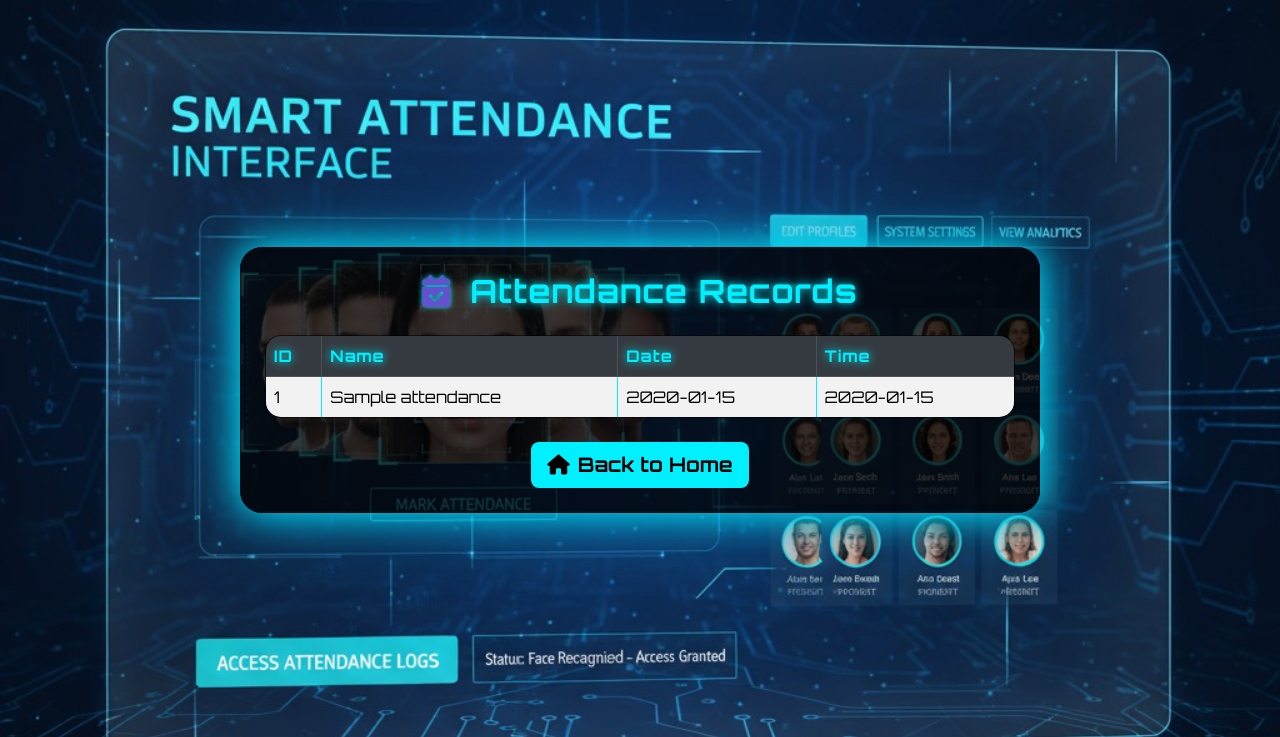
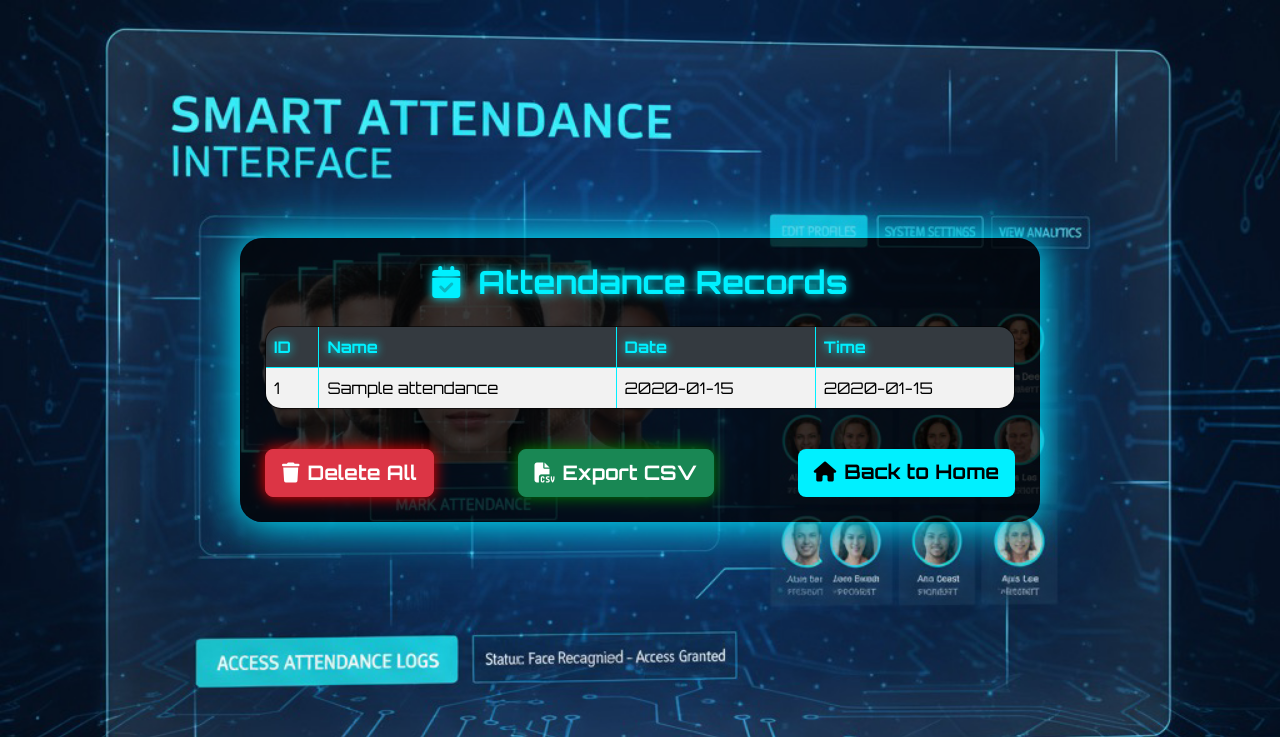
Before and after one commit to raj07245/Smart-Face-Attendance-System, a Spring Boot app: page /attendance in a window 1280 px wide. Shown: the top 737 px of the page. Run offline with Spring Boot 4, Linux system fonts and the light colour scheme; the visitor is signed in with stand-in values (Sample User, id 1); tables that the repository leaves empty hold one stand-in row (values such as "Sample post"); some of the project's set-up classes (security, data sources, template engines, error pages and the like) are left out, and stand-ins take their place.

Commit message:
modified code for extra version 2.0

```diff
--- a/src/main/java/com/attendance/faceattendance/Attendance.java
+++ b/src/main/java/com/attendance/faceattendance/Attendance.java
@@ -13,6 +13,7 @@ public class Attendance {
     private String date;
     private String status; // Present / Absent
     private String time;
+
 
     // ✅ Getter & Setter for id
     public Long getId() {
--- a/src/main/java/com/attendance/faceattendance/AttendanceController.java
+++ b/src/main/java/com/attendance/faceattendance/AttendanceController.java
@@ -8,6 +8,7 @@ import java.util.List;
 
 import org.springframework.stereotype.Controller;
 import org.springframework.web.bind.annotation.GetMapping;
+import org.springframework.web.bind.annotation.PostMapping;
 
 @Controller
 public class AttendanceController {
@@ -75,5 +76,12 @@ public class AttendanceController {
         return "attendance"; // attendance.html
     }
 
+    @PostMapping("/attendance/clear")
+    public String clearAttendance() {
+        attendanceRepository.deleteAll();
+        return "redirect:/attendance";
+    }
+
+
 
 }
--- a/src/main/resources/templates/attendance.html
+++ b/src/main/resources/templates/attendance.html
@@ -4,12 +4,10 @@
     <meta charset="UTF-8">
     <title>Attendance Records</title>
     <link rel="stylesheet" href="https://cdn.jsdelivr.net/npm/bootstrap@5.3.2/dist/css/bootstrap.min.css">
-    <!-- Font Awesome for icons -->
     <link rel="stylesheet" href="https://cdnjs.cloudflare.com/ajax/libs/font-awesome/6.4.2/css/all.min.css">
-    <!-- Google Fonts (Poppins & Orbitron) -->
     <link href="https://fonts.googleapis.com/css2?family=Poppins:wght@600&family=Orbitron:wght@400;700&display=swap" rel="stylesheet">
+
     <style>
-        /* Purana background */
         body {
             background: url('/face2_bg.png') no-repeat center center fixed,
                 radial-gradient(circle at 20% 20%, #0f2027, #203a43, #2c5364);
@@ -18,8 +16,6 @@
             color: #fff;
             font-family: 'Orbitron', 'Poppins', sans-serif;
         }
-
-        /* Neon glow card */
         .glow-box, .card {
             background: rgba(0, 0, 0, 0.75);
             border-radius: 22px;
@@ -35,45 +31,29 @@
             from { box-shadow: 0 0 15px #00f0ff; }
             to { box-shadow: 0 0 40px #00f0ff, 0 0 80px #0077b6; }
         }
-
-        /* Purana table + Neon adjustments */
         .table {
             border-radius: 16px;
             overflow: hidden;
-            margin-bottom: 0;
             background: rgba(0,0,0,0.6);
             border: 1px solid #00f0ff;
             color: #fff;
         }
-        .table-hover tbody tr:hover,
-        .table tbody tr:hover {
+        .table-hover tbody tr:hover {
             background-color: rgba(0, 240, 255, 0.1) !important;
             box-shadow: inset 0 0 10px #00f0ff;
             transform: scale(1.01);
-            transition: background 0.3s ease, transform 0.2s ease;
-        }
-        th, td {
-            vertical-align: middle !important;
+            transition: 0.2s;
         }
         th {
             background: #343a40 !important;
             color: #00f0ff !important;
             text-shadow: 0 0 10px #00f0ff;
         }
-
-        /* Title and headers neon */
-        .table-title, h1, h2, h3, .table thead, .card-title {
+        .table-title {
             color: #00f0ff;
             text-shadow: 0 0 10px #00f0ff;
             font-weight: 700;
-            letter-spacing: 1px;
         }
-        .icon-header {
-            color: #6351ce;
-            text-shadow: 0 0 5px #00f0ff;
-        }
-
-        /* Neon Buttons */
         .btn-custom {
             background: #00f0ff;
             color: #000;
@@ -81,41 +61,20 @@
             border: none;
             transition: 0.3s;
         }
-        .btn-custom:hover {
-            background: #00c4d6;
-            color: #fff;
-            box-shadow: 0 0 20px #00f0ff;
-        }
-
-        /* Purani button hover + neon blend */
-        .btn-lg {
-            transition: all 0.3s ease;
-            font-weight: bold;
-        }
-        .btn-lg:hover, .btn-outline-primary:hover {
-            transform: scale(1.05);
-            box-shadow: 0 0 15px #00ffcc, 0 0 20px #00f0ff;
-            border-color: #00f0ff;
-            color: #00f0ff !important;
-        }
-
-        /* Responsive fixes */
-        @media (max-width: 576px) {
-            .card, .glow-box {
-                padding: 12px;
-            }
-        }
     </style>
 </head>
+
 <body>
 <div class="container d-flex flex-column justify-content-center align-items-center" style="min-height:95vh;">
     <div class="glow-box card p-4 w-100" style="max-width: 800px;">
+
         <h2 class="table-title mb-4 text-center">
-                <i class="fas fa-calendar-check icon-header me-2"></i> Attendance Records
+            <i class="fas fa-calendar-check me-2"></i> Attendance Records
         </h2>
+
         <div class="table-responsive">
             <table class="table table-bordered table-striped align-middle table-hover">
-                    <thead class="table-dark">
+                <thead>
                 <tr>
                     <th>ID</th>
                     <th>Name</th>
@@ -133,12 +92,104 @@
                 </tbody>
             </table>
         </div>
-            <div class="mt-4 d-flex justify-content-center">
+
+        <!-- 🔥 DELETE + BACK + CSV BUTTONS -->
+        <div class="mt-4 d-flex justify-content-between flex-wrap gap-2">
+
+            <!-- Delete All Button -->
+            <form action="/attendance/clear" method="post"
+                  onsubmit="return confirm('Are you sure you want to delete ALL attendance records?');">
+
+                <input type="hidden" name="_csrf" th:value="${_csrf.token}" />
+
+                <button type="submit" class="btn btn-danger btn-lg"
+                        style="font-weight:bold; box-shadow: 0 0 15px red;">
+                    <i class="fas fa-trash me-2"></i>Delete All
+                </button>
+            </form>
+
+            <!-- CSV Export Button -->
+            <button type="button" class="btn btn-success btn-lg"
+                    onclick="exportTableToCSV('attendance.csv')"
+                    style="font-weight:bold; box-shadow: 0 0 15px green;">
+                <i class="fas fa-file-csv me-2"></i>Export CSV
+            </button>
+
+            <!-- Back Button -->
             <a href="/" class="btn btn-outline-primary btn-lg btn-custom">
                 <i class="fas fa-home me-2"></i>Back to Home
             </a>
+
+        </div>
+
     </div>
 </div>
-    </div>
+
+<!-- Toast Notification Container -->
+<div id="toast-container" style="position: fixed; top: 20px; right: 20px; z-index: 9999;"></div>
+
+<!-- JS for Toast Notifications -->
+<script>
+    function showToast(message) {
+        const toastContainer = document.getElementById('toast-container');
+        const toast = document.createElement('div');
+
+        toast.style.background = 'rgba(0,255,255,0.9)';
+        toast.style.color = '#000';
+        toast.style.padding = '12px 20px';
+        toast.style.marginTop = '10px';
+        toast.style.borderRadius = '8px';
+        toast.style.boxShadow = '0 0 15px #00f0ff';
+        toast.style.fontWeight = 'bold';
+        toast.style.fontFamily = "'Orbitron', sans-serif";
+        toast.style.opacity = '0';
+        toast.style.transition = 'opacity 0.5s ease, transform 0.5s ease';
+        toast.innerText = message;
+
+        toastContainer.appendChild(toast);
+
+        setTimeout(() => {
+            toast.style.opacity = '1';
+            toast.style.transform = 'translateY(0)';
+        }, 100);
+
+        setTimeout(() => {
+            toast.style.opacity = '0';
+            setTimeout(() => toast.remove(), 500);
+        }, 3000);
+    }
+</script>
+
+<!-- JS for CSV Export -->
+<script>
+    function downloadCSV(csv, filename) {
+        const csvFile = new Blob([csv], { type: "text/csv" });
+        const downloadLink = document.createElement("a");
+        downloadLink.download = filename;
+        downloadLink.href = window.URL.createObjectURL(csvFile);
+        downloadLink.style.display = "none";
+        document.body.appendChild(downloadLink);
+        downloadLink.click();
+    }
+
+    function exportTableToCSV(filename) {
+        const table = document.querySelector("table");
+        let csv = [];
+        const rows = table.querySelectorAll("tr");
+
+        for (let i = 0; i < rows.length; i++) {
+            const cols = rows[i].querySelectorAll("th, td");
+            let row = [];
+            for (let j = 0; j < cols.length; j++) {
+                let data = cols[j].innerText.replace(/"/g, '""');
+                row.push('"' + data + '"');
+            }
+            csv.push(row.join(","));
+        }
+
+        downloadCSV(csv.join("\n"), filename);
+    }
+</script>
+
 </body>
 </html>
```
Also changed, not shown: 2 other files. Lines whose indentation alone changed are shown as unchanged.
